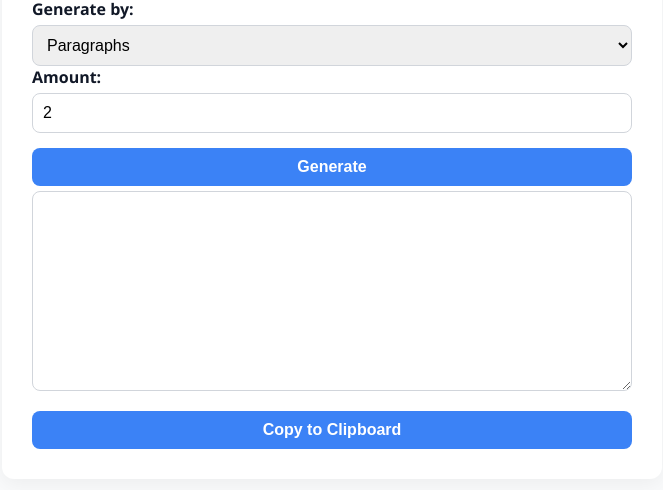
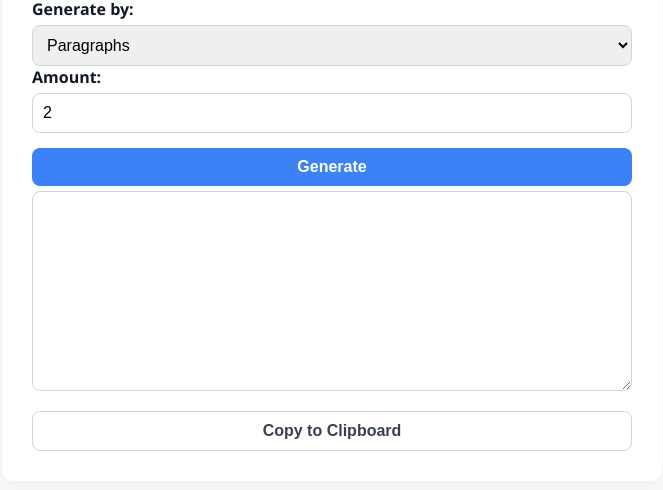
Before and after one commit to minoruuchida/placeholder-text-generator, a plain HTML site: page index.html in a window 1280 px wide. Shown: the part 158-648 px from the top of the page, without its empty margins (308-971 px from the left). Drawn offline with Linux system fonts and the light colour scheme.

Commit message:
Update index.html
changed copy button to outlined

```diff
--- a/index.html
+++ b/index.html
@@ -65,6 +65,15 @@
     button:hover {
       background-color: #2563eb;
     }
+    .outline-button {
+      background-color: white;
+      color: #374151;
+      border: 1px solid #d1d5db;
+    }
+
+    .outline-button:hover {
+      background-color: #f3f4f6;
+    }
 
     textarea {
       height: 200px;
@@ -87,7 +96,7 @@
 
     <button onclick="generateText()">Generate</button>
     <textarea id="output" readonly></textarea>
-    <button onclick="copyText()">Copy to Clipboard</button>
+    <button class="outline-button" onclick="copyText()">Copy to Clipboard</button>
   </div>
 
   <script>
```
